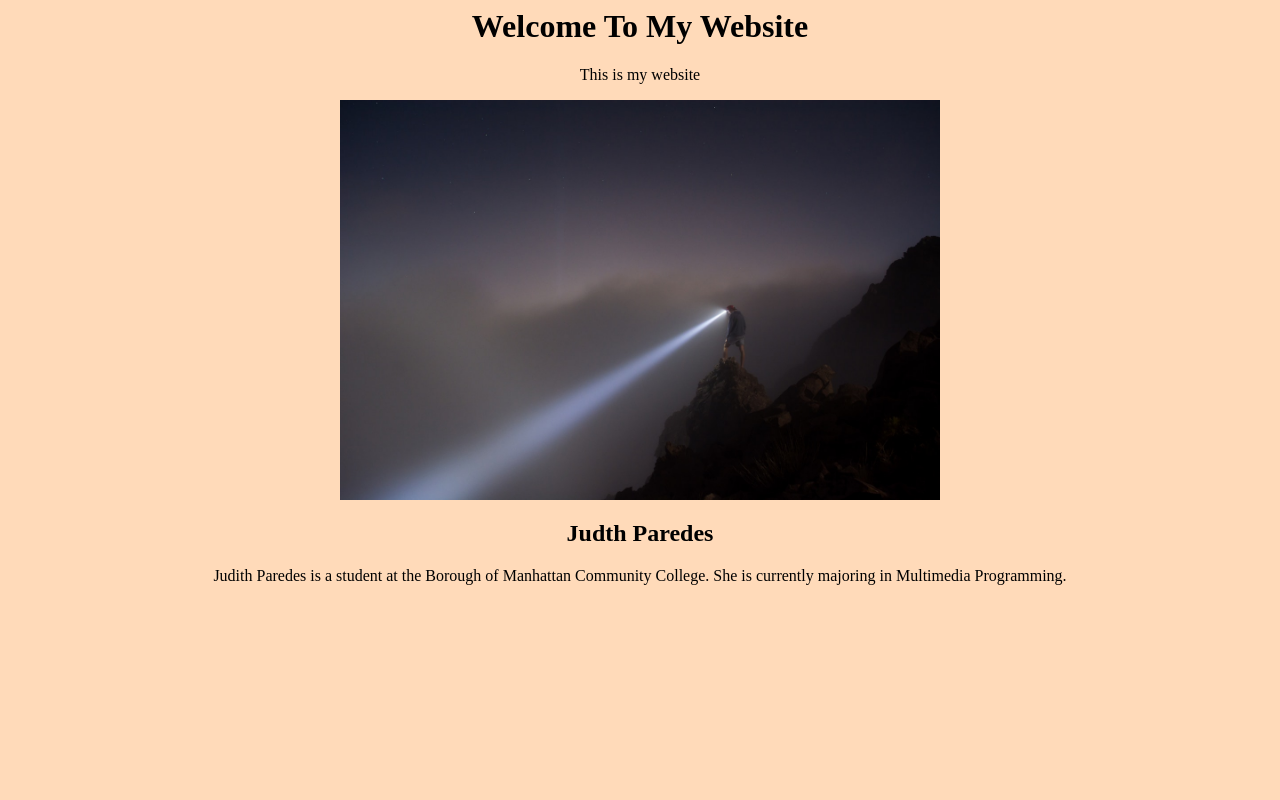
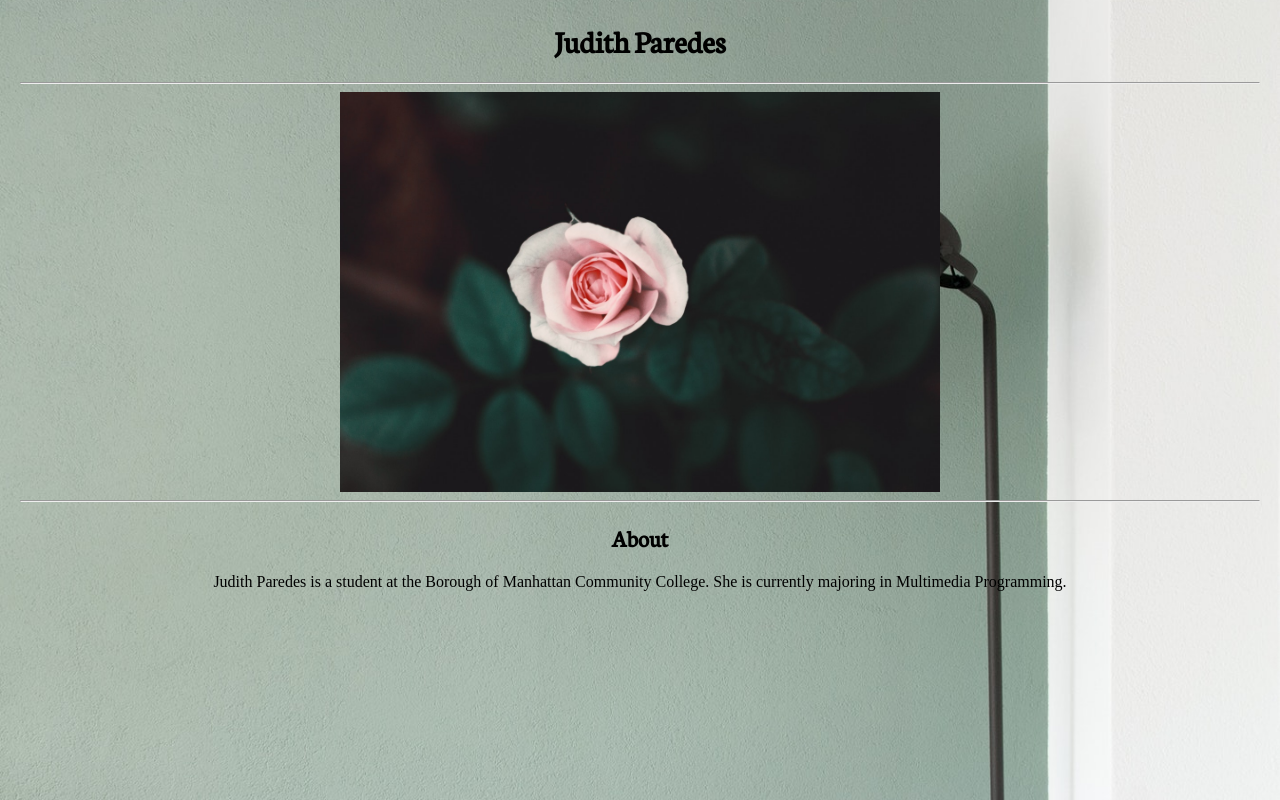
Before and after one commit to JUDITH8181/MMP310, a plain HTML site: page index.html in a window 1280 px wide. Drawn offline with Linux system fonts and the light colour scheme; a web font is replaced by a local one.

Commit message:
update css and change image

```diff
--- a/css/style.css
+++ b/css/style.css
@@ -1,4 +1,18 @@
+* html, body{
+	margin: 0;
+	padding: 0;
+	box-sizing:border-box;
+}
 body{
+    padding: 20px;
     text-align: center;
-    background: peachpuff;
+    font-family: 'Gentium Book Basic', serif;
 }
+h1{
+font-family: 'Neuton', serif;
+}
+h2{
+font-family: 'Neuton', serif;}
+hr{
+ color:orangered;
+    }
--- a/index.html
+++ b/index.html
@@ -2,13 +2,20 @@
     <head>
         <title>MMP 310</title>
         <link rel="stylesheet" type="text/css" href="css/style.css">
+       <link href="https://fonts.googleapis.com/css?family=Gentium+Book+Basic|Neuton" rel="stylesheet">
         <meta charset="utf-8">
+    <style>
+        body{
+        background: url("back.jpg") no-repeat           fixed center center;
+        background-size: cover;}
+    </style>
     </head>
 <body>
-    <h1>Welcome To My Website </h1>
-    <p>This is my website</p>
-    <img src="flash.jpg" height="400px" width="600">
-    <h2>Judth Paredes</h2>
+    <h1>Judith Paredes</h1>
+    <hr>
+     <img src="flower.jpg" height="400px" width="600">
+    <hr>
+    <h2>About</h2>
     <p>Judith Paredes is a student at the Borough of Manhattan Community College. She is currently majoring in Multimedia Programming.</p>
 </body>
 </html>
```
Also changed, not shown: back.jpg (added), flower.jpg (added).
